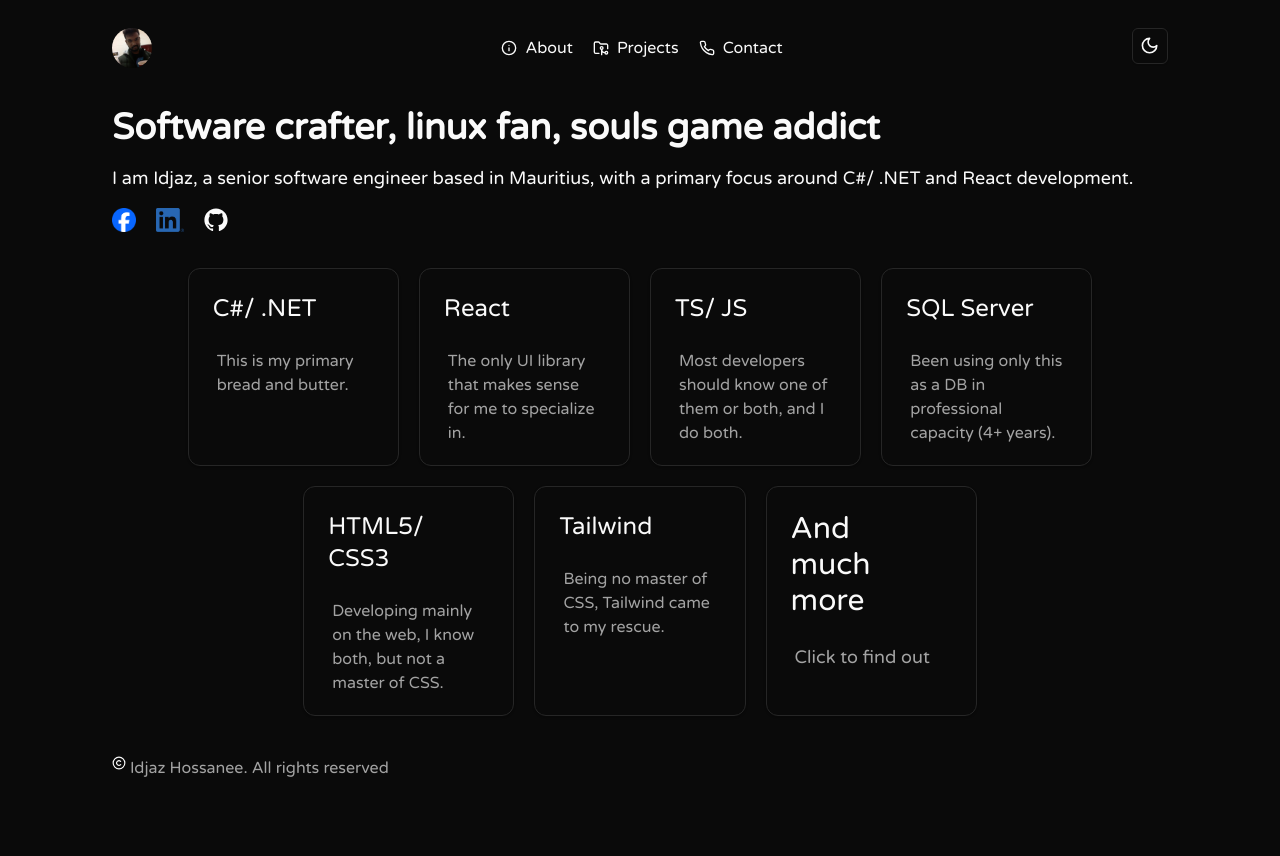
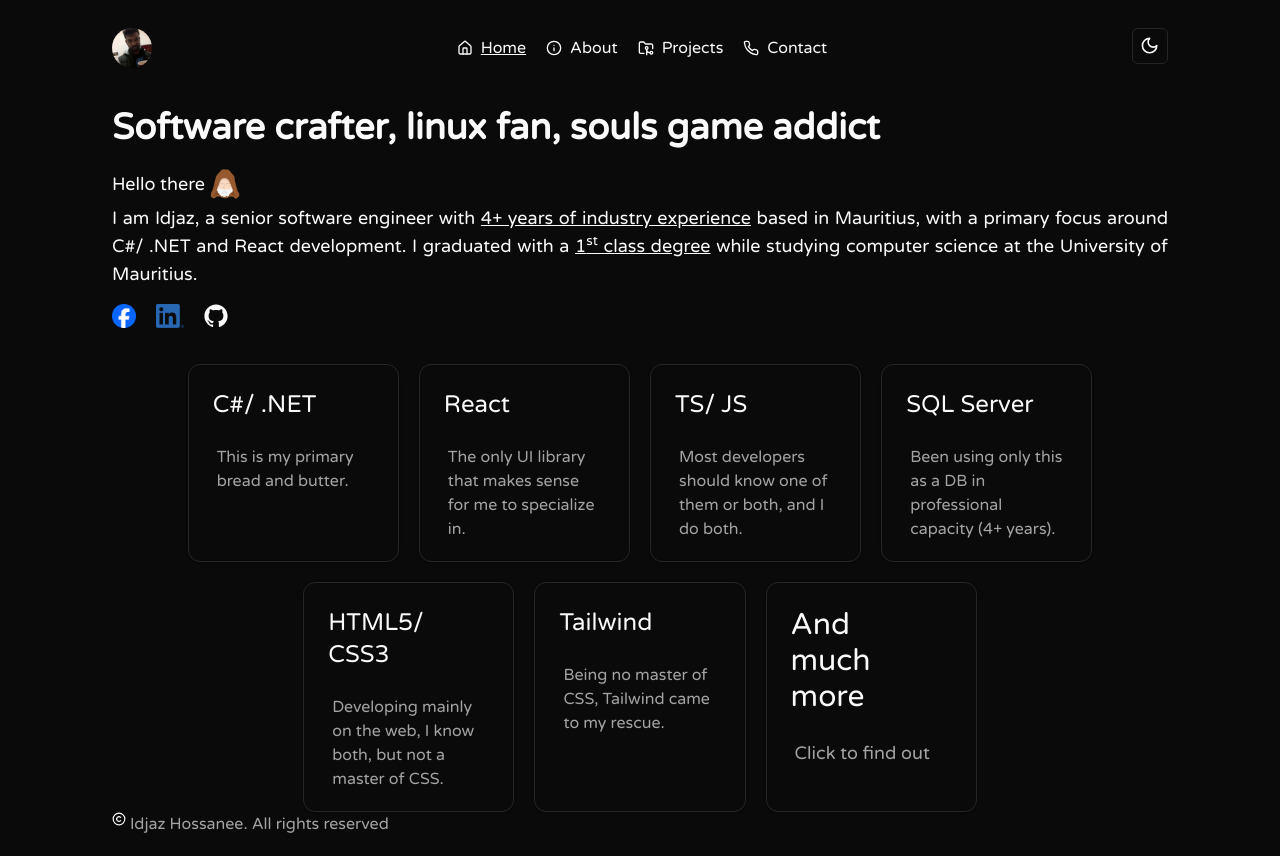
Before and after one commit to ihsaro/ihsaro.github.io, a React (Vite) app: page / in a window 1280 px wide. Before the commit the page ends 800 px from the top, so only its background shows below. Built offline with nearby package versions, Linux system fonts and the light colour scheme.

Commit message:
- Redesign in progress.

```diff
--- a/package.json
+++ b/package.json
@@ -10,9 +10,11 @@
         "preview": "vite preview"
     },
     "dependencies": {
+        "@radix-ui/react-accordion": "^1.1.2",
         "@radix-ui/react-dialog": "^1.0.5",
         "@radix-ui/react-dropdown-menu": "^2.0.6",
         "@radix-ui/react-icons": "^1.3.0",
+        "@radix-ui/react-scroll-area": "^1.0.5",
         "@radix-ui/react-slot": "^1.0.2",
         "class-variance-authority": "^0.7.0",
         "clsx": "^2.1.0",
--- a/src/components/NavigationBar.tsx
+++ b/src/components/NavigationBar.tsx
@@ -1,4 +1,10 @@
-import { FolderGit2Icon, InfoIcon, MenuIcon, PhoneIcon } from "lucide-react";
+import {
+    FolderGit2Icon,
+    HomeIcon,
+    InfoIcon,
+    MenuIcon,
+    PhoneIcon,
+} from "lucide-react";
 import * as React from "react";
 import { ThemeSwitcher } from "@/components";
 import {
@@ -10,7 +16,7 @@ import {
 import { Button } from "@/components/ui/button";
 
 interface Props {
-    selected?: "ABOUT" | "PROJECTS" | "CONTACT";
+    selected?: "ABOUT" | "PROJECTS" | "CONTACT" | "HOME";
 }
 
 const NavigationBar: React.FC<Props> = (props) => {
@@ -24,6 +30,13 @@ const NavigationBar: React.FC<Props> = (props) => {
                     ></img>
                 </a>
                 <div className="flex flex-row gap-5">
+                    <a
+                        className="flex flex-row items-center gap-2 transition-opacity duration-200 hover:opacity-75"
+                        href="/"
+                    >
+                        <HomeIcon size={16} />
+                        {props.selected === "HOME" ? <u>Home</u> : "Home"}
+                    </a>
                     <a
                         className="flex flex-row items-center gap-2 transition-opacity duration-200 hover:opacity-75"
                         href="about"
@@ -65,6 +78,19 @@ const NavigationBar: React.FC<Props> = (props) => {
                         </Button>
                     </DropdownMenuTrigger>
                     <DropdownMenuContent className="ml-10" align="end">
+                        <DropdownMenuItem className="flex flex-row items-center gap-2">
+                            <a
+                                className="flex flex-row items-center gap-2 transition-opacity duration-200 hover:opacity-75"
+                                href="/"
+                            >
+                                <HomeIcon size={16} />
+                                {props.selected === "HOME" ? (
+                                    <u>Home</u>
+                                ) : (
+                                    "Home"
+                                )}
+                            </a>
+                        </DropdownMenuItem>
                         <DropdownMenuItem className="flex flex-row items-center gap-2">
                             <a
                                 className="flex flex-row items-center gap-2 transition-opacity duration-200 hover:opacity-75"
--- a/src/components/PageLayout.tsx
+++ b/src/components/PageLayout.tsx
@@ -3,7 +3,7 @@ import { Footer, NavigationBar } from "@/components";
 
 interface Props {
     children: any;
-    selected?: "ABOUT" | "PROJECTS" | "CONTACT";
+    selected?: "ABOUT" | "PROJECTS" | "CONTACT" | "HOME";
 }
 
 const PageLayout: React.FC<Props> = (props) => {
--- a/src/components/SkillsDialog.tsx
+++ b/src/components/SkillsDialog.tsx
@@ -1,8 +1,70 @@
 import * as React from "react";
-import { DialogContent } from "@/components/ui/dialog";
+import {
+    DialogContent,
+    DialogDescription,
+    DialogHeader,
+} from "@/components/ui/dialog";
+import {
+    Accordion,
+    AccordionContent,
+    AccordionItem,
+    AccordionTrigger,
+} from "@/components/ui/accordion";
+import { ScrollArea } from "./ui/scroll-area";
 
 const SkillsDialog: React.FC = () => {
-    return <DialogContent></DialogContent>;
+    return (
+        <DialogContent>
+            <DialogHeader className="text-lg">Skills</DialogHeader>
+            <ScrollArea>
+                <DialogDescription className="h-80 pr-5">
+                    <Accordion type="single" collapsible>
+                        {[
+                            {
+                                title: "C#/ .NET",
+                                description:
+                                    "This is my primary bread and butter.",
+                            },
+                            {
+                                title: "React",
+                                description:
+                                    "The only UI library that makes sense for me to specialize in.",
+                            },
+                            {
+                                title: "TS/ JS",
+                                description:
+                                    "Most developers should know one of them or both, and I do both.",
+                            },
+                            {
+                                title: "SQL Server",
+                                description:
+                                    "Been using only this as a DB in professional capacity (4+ years).",
+                            },
+                            {
+                                title: "HTML5/ CSS3",
+                                description:
+                                    "Developing mainly on the web, I know both, but not a master of CSS.",
+                            },
+                            {
+                                title: "Tailwind",
+                                description:
+                                    "Being no master of CSS, Tailwind came to my rescue.",
+                            },
+                        ].map((item) => (
+                            <AccordionItem value={item.title}>
+                                <AccordionTrigger className="text-base hover:no-underline">
+                                    {item.title}
+                                </AccordionTrigger>
+                                <AccordionContent className="text-base">
+                                    {item.description}
+                                </AccordionContent>
+                            </AccordionItem>
+                        ))}
+                    </Accordion>
+                </DialogDescription>
+            </ScrollArea>
+        </DialogContent>
+    );
 };
 
 export default SkillsDialog;
--- /dev/null
+++ b/src/components/ui/accordion.tsx
@@ -0,0 +1,55 @@
+import * as React from "react";
+import * as AccordionPrimitive from "@radix-ui/react-accordion";
+import { ChevronDownIcon } from "@radix-ui/react-icons";
+
+import { cn } from "@/lib/utils";
+
+const Accordion = AccordionPrimitive.Root;
+
+const AccordionItem = React.forwardRef<
+    React.ElementRef<typeof AccordionPrimitive.Item>,
+    React.ComponentPropsWithoutRef<typeof AccordionPrimitive.Item>
+>(({ className, ...props }, ref) => (
+    <AccordionPrimitive.Item
+        ref={ref}
+        className={cn("border-b", className)}
+        {...props}
+    />
+));
+AccordionItem.displayName = "AccordionItem";
+
+const AccordionTrigger = React.forwardRef<
+    React.ElementRef<typeof AccordionPrimitive.Trigger>,
+    React.ComponentPropsWithoutRef<typeof AccordionPrimitive.Trigger>
+>(({ className, children, ...props }, ref) => (
+    <AccordionPrimitive.Header className="flex">
+        <AccordionPrimitive.Trigger
+            ref={ref}
+            className={cn(
+                "flex flex-1 items-center justify-between py-4 text-sm font-medium transition-all hover:underline [&[data-state=open]>svg]:rotate-180",
+                className,
+            )}
+            {...props}
+        >
+            {children}
+            <ChevronDownIcon className="h-4 w-4 shrink-0 text-muted-foreground transition-transform duration-200" />
+        </AccordionPrimitive.Trigger>
+    </AccordionPrimitive.Header>
+));
+AccordionTrigger.displayName = AccordionPrimitive.Trigger.displayName;
+
+const AccordionContent = React.forwardRef<
+    React.ElementRef<typeof AccordionPrimitive.Content>,
+    React.ComponentPropsWithoutRef<typeof AccordionPrimitive.Content>
+>(({ className, children, ...props }, ref) => (
+    <AccordionPrimitive.Content
+        ref={ref}
+        className="overflow-hidden text-sm data-[state=closed]:animate-accordion-up data-[state=open]:animate-accordion-down"
+        {...props}
+    >
+        <div className={cn("pb-4 pt-0", className)}>{children}</div>
+    </AccordionPrimitive.Content>
+));
+AccordionContent.displayName = AccordionPrimitive.Content.displayName;
+
+export { Accordion, AccordionItem, AccordionTrigger, AccordionContent };
--- /dev/null
+++ b/src/components/ui/scroll-area.tsx
@@ -0,0 +1,48 @@
+import * as React from "react";
+import * as ScrollAreaPrimitive from "@radix-ui/react-scroll-area";
+
+import { cn } from "@/lib/utils";
+
+const ScrollArea = React.forwardRef<
+    React.ElementRef<typeof ScrollAreaPrimitive.Root>,
+    React.ComponentPropsWithoutRef<typeof ScrollAreaPrimitive.Root>
+>(({ className, children, ...props }, ref) => (
+    <ScrollAreaPrimitive.Root
+        ref={ref}
+        className={cn("relative overflow-hidden", className)}
+        {...props}
+    >
+        <ScrollAreaPrimitive.Viewport className="h-full w-full rounded-[inherit]">
+            {children}
+        </ScrollAreaPrimitive.Viewport>
+        <ScrollBar />
+        <ScrollAreaPrimitive.Corner />
+    </ScrollAreaPrimitive.Root>
+));
+ScrollArea.displayName = ScrollAreaPrimitive.Root.displayName;
+
+const ScrollBar = React.forwardRef<
+    React.ElementRef<typeof ScrollAreaPrimitive.ScrollAreaScrollbar>,
+    React.ComponentPropsWithoutRef<
+        typeof ScrollAreaPrimitive.ScrollAreaScrollbar
+    >
+>(({ className, orientation = "vertical", ...props }, ref) => (
+    <ScrollAreaPrimitive.ScrollAreaScrollbar
+        ref={ref}
+        orientation={orientation}
+        className={cn(
+            "flex touch-none select-none transition-colors",
+            orientation === "vertical" &&
+                "h-full w-2.5 border-l border-l-transparent p-[1px]",
+            orientation === "horizontal" &&
+                "h-2.5 flex-col border-t border-t-transparent p-[1px]",
+            className,
+        )}
+        {...props}
+    >
+        <ScrollAreaPrimitive.ScrollAreaThumb className="relative flex-1 rounded-full bg-border" />
+    </ScrollAreaPrimitive.ScrollAreaScrollbar>
+));
+ScrollBar.displayName = ScrollAreaPrimitive.ScrollAreaScrollbar.displayName;
+
+export { ScrollArea, ScrollBar };
--- a/src/pages/Home.tsx
+++ b/src/pages/Home.tsx
@@ -6,16 +6,29 @@ import * as React from "react";
 
 const Home: React.FC = () => {
     return (
-        <PageLayout>
+        <PageLayout selected="HOME">
             <Dialog>
                 <section className="flex flex-col gap-4">
                     <article className="text-4xl font-bold">
                         Software crafter, linux fan, souls game addict
                     </article>
-                    <article className="text-lg">
-                        I am Idjaz, a senior software engineer based in
-                        Mauritius, with a primary focus around C#/ .NET and
-                        React development.
+                    <article className="flex flex-wrap items-center text-lg">
+                        <span>Hello there</span>
+                        <img
+                            className="h-10"
+                            src="./2525058_ben kenobi_jedi_obi - wan kenobi_star wars_icon.png"
+                        />
+                        <span className="text-justify">
+                            I am Idjaz, a senior software engineer with{" "}
+                            <u>4+ years of industry experience</u> based in
+                            Mauritius, with a primary focus around C#/ .NET and
+                            React development. I graduated with a{" "}
+                            <u>
+                                1<sup>st</sup> class degree
+                            </u>{" "}
+                            while studying computer science at the University of
+                            Mauritius.
+                        </span>
                     </article>
                     <article className="flex flex-row gap-5">
                         <a
```
Also changed, not shown: public/2525058_ben kenobi_jedi_obi - wan kenobi_star wars_icon.png (added), 1 other file (tests, documents, lock files or other folders).
